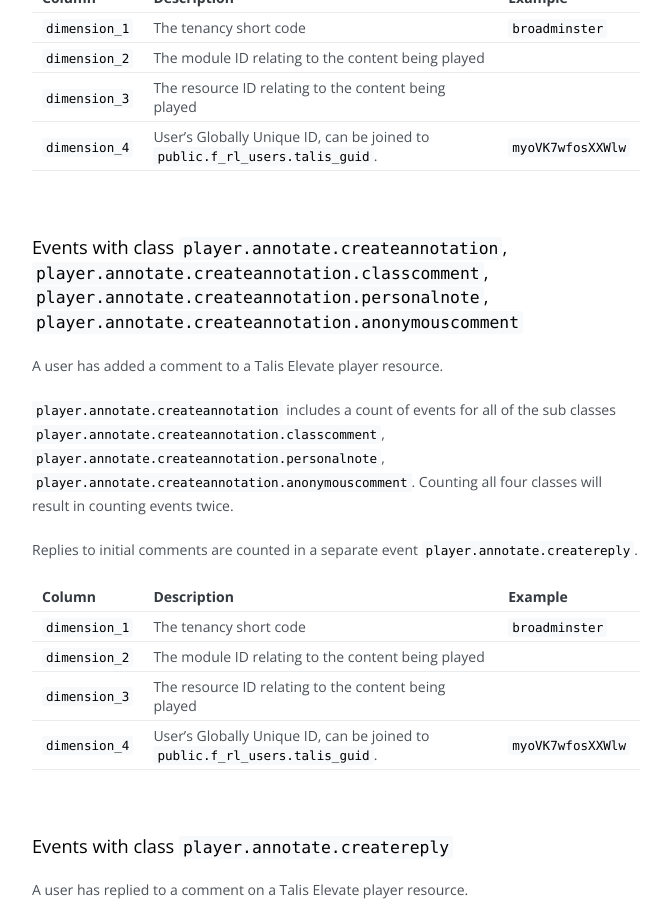
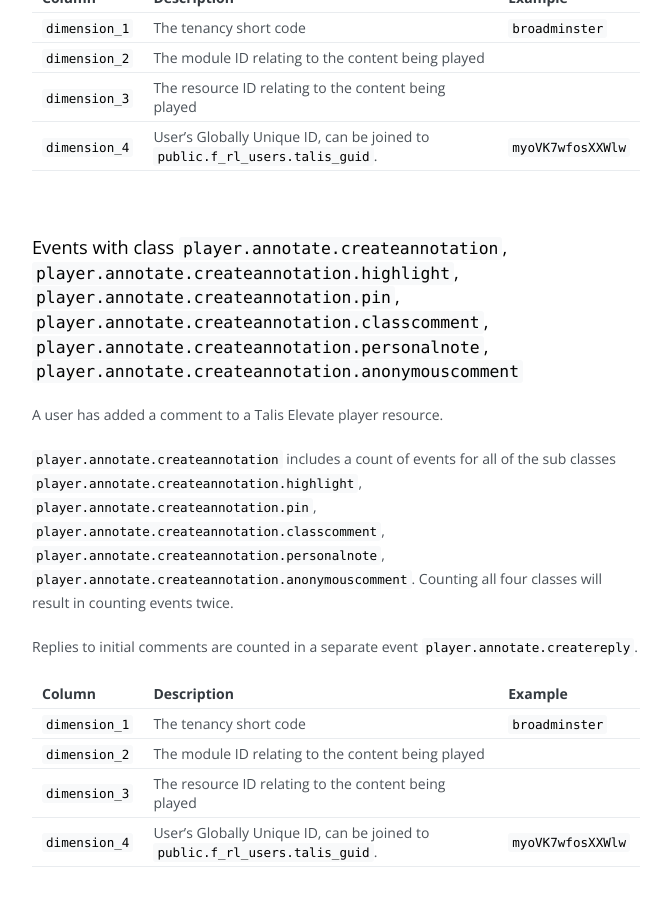
Before and after one commit to techfromsage/advanced-mis, a Jekyll site: the page built from topics/timeseries.md, in a window 1280 px wide and 900 px high, scrolled down 4578 px. Shown: the whole window, without its empty margins (375-1046 px from the left). Built offline with Jekyll 4.4.1, drawn with Linux system fonts in a browser that asks for light colours; nearby versions of some CDN libraries.

Commit message:
ELE-6258: Add missing Elevate annotation events

```diff
--- a/topics/timeseries.md
+++ b/topics/timeseries.md
@@ -177,11 +177,11 @@ A contributor is a user other than the owner of the content being viewed, and ty
 <br/>
 <a name="player-annotate-createannotation"></a>
 
-### Events with class `player.annotate.createannotation`, `player.annotate.createannotation.classcomment`, `player.annotate.createannotation.personalnote`, `player.annotate.createannotation.anonymouscomment`
+### Events with class `player.annotate.createannotation`, `player.annotate.createannotation.highlight`, `player.annotate.createannotation.pin`, `player.annotate.createannotation.classcomment`, `player.annotate.createannotation.personalnote`, `player.annotate.createannotation.anonymouscomment`
 
 A user has added a comment to a Talis Elevate player resource.
 
-`player.annotate.createannotation` includes a count of events for all of the sub classes `player.annotate.createannotation.classcomment`, `player.annotate.createannotation.personalnote`, `player.annotate.createannotation.anonymouscomment`. Counting all four classes will result in counting events twice.
+`player.annotate.createannotation` includes a count of events for all of the sub classes `player.annotate.createannotation.highlight`, `player.annotate.createannotation.pin`,`player.annotate.createannotation.classcomment`, `player.annotate.createannotation.personalnote`, `player.annotate.createannotation.anonymouscomment`. Counting all four classes will result in counting events twice.
 
 Replies to initial comments are counted in a separate event `player.annotate.createreply`.
 
```
Also changed, not shown: topics/event-classes.md (+2 -0 lines).
